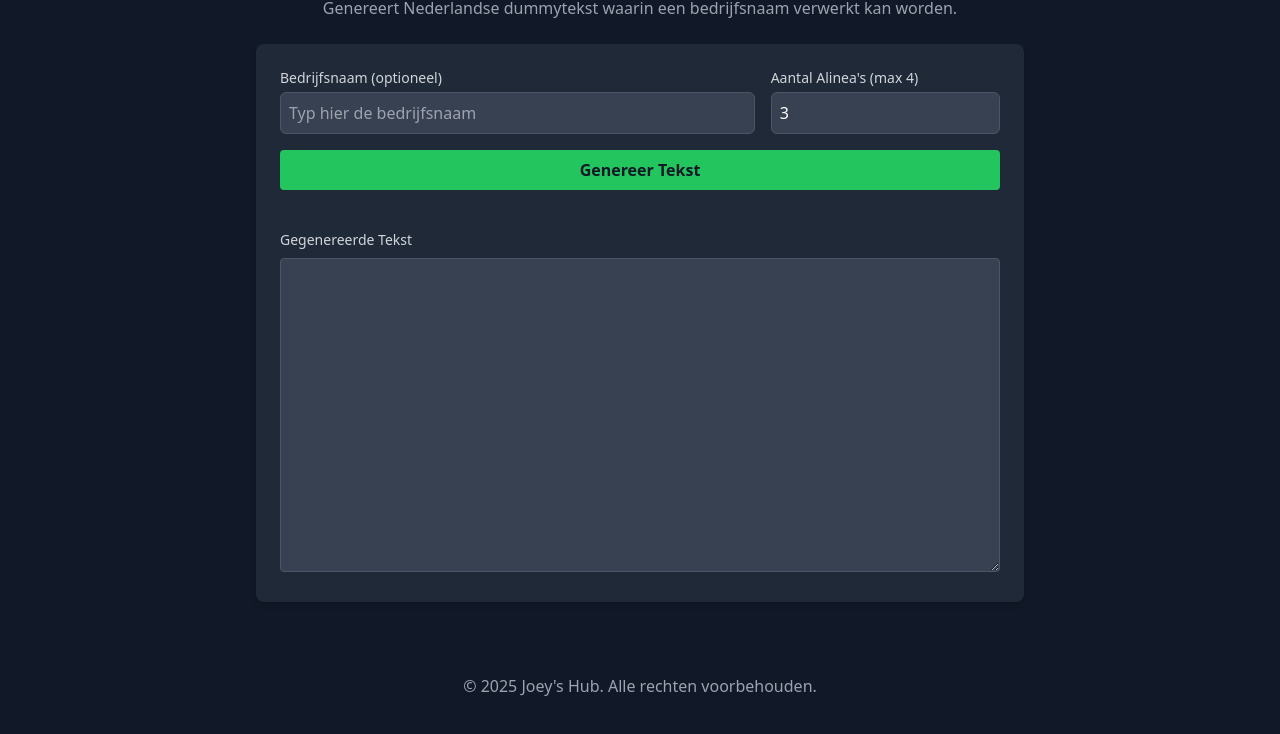
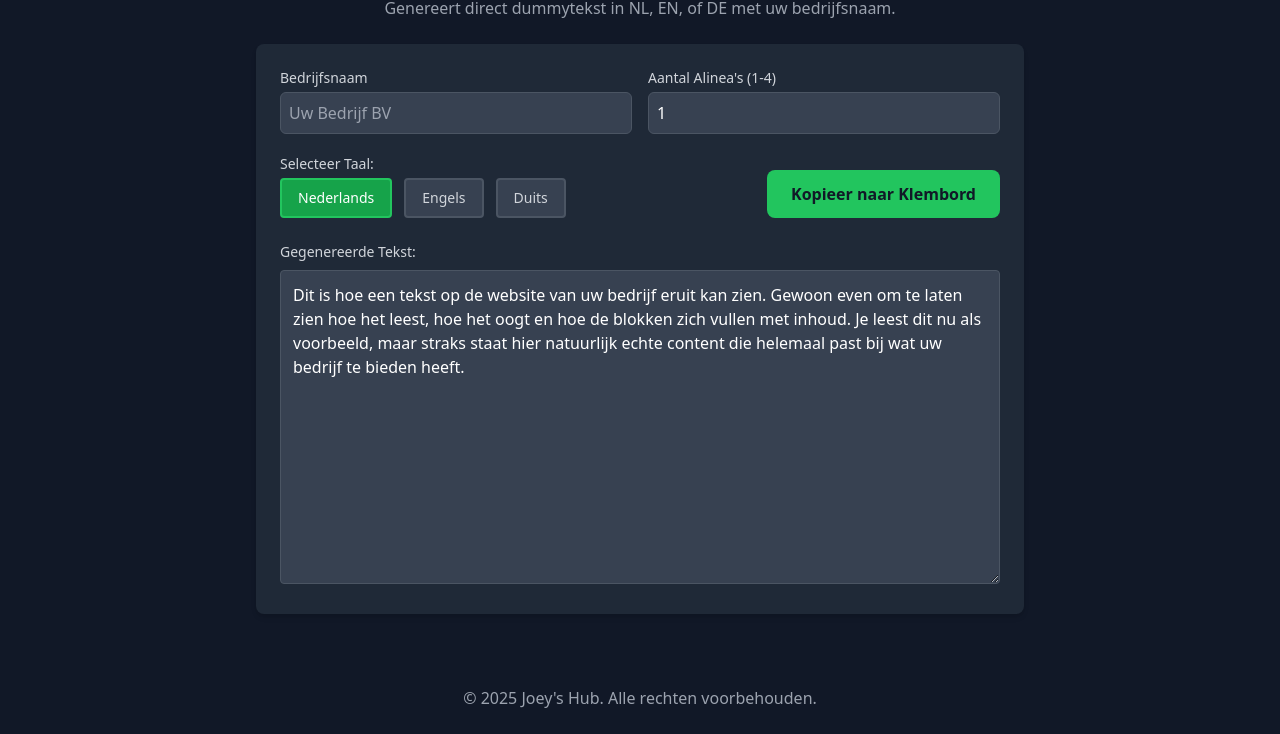
Before and after one commit to Joeydm6/joeyhub, a plain HTML site: page lorem-ipsum.html in a window 1280 px wide. Shown: the part 152-886 px from the top of the page. Drawn offline with nearby package versions, Linux system fonts and the light colour scheme.

Commit message:
Add files via upload

```diff
--- a/lorem-ipsum.html
+++ b/lorem-ipsum.html
@@ -3,71 +3,69 @@
 <head>
     <meta charset="UTF-8">
     <meta name="viewport" content="width=device-width, initial-scale=1.0">
-    <title>Lorem Ipsum Generator - Joey's Hub</title>
+    <title>Lorem Ipsum Generator (Multi-Language) - Joey's Hub</title>
     <script src="https://cdn.tailwindcss.com"></script>
     <style>
         /* Stijl voor actieve menu link */
        .nav-link.active {
            color: #68D391 !important; /* Tailwind green-400 */
            font-weight: bold !important;
+           border-bottom: 2px solid #68D391; /* Consistent met main.js */
        }
        textarea {
            resize: vertical;
+           min-height: 150px;
        }
+       /* Styling voor knoppen staat nu direct in HTML */
     </style>
 </head>
 <body class="bg-gray-900 text-white min-h-screen flex flex-col">
 
     <header class="bg-gray-800 shadow-lg sticky top-0 z-30">
-        <div class="container mx-auto px-4 py-3 flex justify-between items-center"> <div class="flex-shrink-0"> <a href="index.html" class="text-2xl font-bold text-green-400 hover:text-green-300 transition">Joey's Hub</a>
-            </div>
-
-            <div id="menu-container" class="hidden md:flex flex-1 justify-center items-center">
-                 </div>
-
-            <div class="md:hidden flex-shrink-0"> <button id="menu-toggle" class="text-white focus:outline-none z-40">
-                     <svg class="w-8 h-8" xmlns="http://www.w3.org/2000/svg" fill="none" viewBox="0 0 24 24" stroke="currentColor">
-                         <path stroke-linecap="round" stroke-linejoin="round" stroke-width="2" d="M4 6h16M4 12h16m-7 6h7" />
-                     </svg>
-                 </button>
-             </div>
+        <div class="container mx-auto px-4 py-3 flex justify-between items-center">
+            <div class="flex-shrink-0"><a href="index.html" class="text-2xl font-bold text-green-400 hover:text-green-300 transition">Joey's Hub</a></div>
+            <div id="menu-container" class="hidden md:flex flex-1 justify-center items-center"></div>
+            <div class="md:hidden flex-shrink-0"><button id="menu-toggle" class="text-white focus:outline-none z-40"><svg class="w-8 h-8" xmlns="http://www.w3.org/2000/svg" fill="none" viewBox="0 0 24 24" stroke="currentColor"><path stroke-linecap="round" stroke-linejoin="round" stroke-width="2" d="M4 6h16M4 12h16m-7 6h7" /></svg></button></div>
         </div>
-
-         <div id="mobile-menu-area" class="md:hidden">
-             </div>
+        <div id="mobile-menu-area" class="md:hidden"></div>
     </header>
 
     <main class="flex-grow container mx-auto px-4 py-12">
 
         <h2 class="text-3xl font-bold text-center mb-2">Lorem Ipsum Generator</h2>
-        <p class="text-center text-gray-400 mb-6">Genereert Nederlandse dummytekst waarin een bedrijfsnaam verwerkt kan worden.</p>
+        <p class="text-center text-gray-400 mb-6">Genereert direct dummytekst in NL, EN, of DE met uw bedrijfsnaam.</p>
 
         <div class="bg-gray-800 p-6 rounded-lg shadow-md mt-6 max-w-3xl mx-auto">
 
-             <div class="grid grid-cols-1 md:grid-cols-3 gap-4 mb-4 items-end">
-                <div class="md:col-span-2">
-                    <label for="companyName" class="block text-sm font-medium text-gray-300 mb-1">Bedrijfsnaam (optioneel)</label>
-                    <input type="text" id="companyName" placeholder="Typ hier de bedrijfsnaam"
+            <div class="grid grid-cols-1 md:grid-cols-2 gap-4 mb-4 items-end">
+                <div>
+                    <label for="companyName" class="block text-sm font-medium text-gray-300 mb-1">Bedrijfsnaam </label>
+                    <input type="text" id="companyName" placeholder="Uw Bedrijf BV"
                            class="w-full p-2 rounded-md bg-gray-700 text-white border border-gray-600 focus:ring-2 focus:ring-green-500 outline-none">
                 </div>
                  <div>
-                    <label for="numParagraphs" class="block text-sm font-medium text-gray-300 mb-1">Aantal Alinea's (max 4)</label>
-                    <input type="number" id="numParagraphs" value="3" min="1" max="4" class="w-full p-2 rounded-md bg-gray-700 text-white border border-gray-600 focus:ring-2 focus:ring-green-500 outline-none">
+                    <label for="numParagraphs" class="block text-sm font-medium text-gray-300 mb-1">Aantal Alinea's (1-4)</label>
+                    <input type="number" id="numParagraphs" value="1" min="1" max="4"
+                           class="w-full p-2 rounded-md bg-gray-700 text-white border border-gray-600 focus:ring-2 focus:ring-green-500 outline-none">
                  </div>
             </div>
 
-            <div class="flex flex-col sm:flex-row gap-4 mb-4">
-                <button id="generateButton" class="flex-1 bg-green-500 hover:bg-green-600 text-gray-900 font-bold py-2 px-6 rounded transition duration-300">
-                    Genereer Tekst
-                </button>
-                <button id="copyButton" class="flex-1 bg-blue-500 hover:bg-blue-600 text-white font-bold py-2 px-6 rounded transition duration-300 hidden">
-                    Kopieer naar Klembord
-                </button>
-            </div>
-             <p id="copyFeedback" class="text-sm text-center text-green-400 h-4 mb-2"></p> <div>
-                 <label for="outputLorem" class="block text-sm font-medium text-gray-300 mb-1">Gegenereerde Tekst</label>
-                 <textarea id="outputLorem" rows="12" readonly
-                           class="w-full p-3 bg-gray-700 text-white rounded mt-1 border border-gray-600 focus:outline-none"></textarea>
+            <div class="flex flex-col md:flex-row md:justify-between md:items-end gap-4 mb-6"> <div class="flex-1 min-w-0"> <label class="block text-sm font-medium text-gray-300 mb-1">Selecteer Taal:</label>
+                    <div id="languageSelection" class="flex flex-wrap gap-3">
+                       <button id="langBtnNl" data-lang="nl" class="lang-button px-4 py-2 rounded text-sm font-medium border-2 transition duration-150">Nederlands</button>
+                       <button id="langBtnEn" data-lang="en" class="lang-button px-4 py-2 rounded text-sm font-medium border-2 transition duration-150">Engels</button>
+                       <button id="langBtnDe" data-lang="de" class="lang-button px-4 py-2 rounded text-sm font-medium border-2 transition duration-150">Duits</button>
+                    </div>
+                </div>
+
+                <div class="text-right flex-shrink-0 w-full md:w-auto mt-4 md:mt-0"> <p id="copyFeedback" class="text-sm text-green-400 h-4 mb-1"></p> <button id="copyButton" class="w-full md:w-auto bg-green-500 hover:bg-green-600 text-gray-900 font-bold py-3 px-6 rounded-lg transition duration-300 ease-in-out disabled:bg-gray-500 disabled:cursor-not-allowed hidden">
+                         Kopieer naar Klembord
+                     </button>
+                </div>
+
+            </div> <div>
+                 <label for="outputLorem" class="block text-sm font-medium text-gray-300 mb-1">Gegenereerde Tekst:</label>
+                 <textarea id="outputLorem" rows="12" readonly class="w-full p-3 bg-gray-700 text-white rounded mt-1 border border-gray-600 focus:outline-none"></textarea>
              </div>
 
         </div> </main>
@@ -77,71 +75,77 @@
     </footer>
 
     <script>
-        // --- VASTE ALINEA'S DATABASE ---
-        // Gebruik [bedrijfsnaam] als placeholder
-        const paragraphs = [
-            "Dit is hoe een tekst op de website van [bedrijfsnaam] eruit kan zien. Gewoon even om te laten zien hoe het leest, hoe het oogt en hoe de blokken zich vullen met inhoud. Je leest dit nu als voorbeeld, maar straks staat hier natuurlijk echte content die helemaal past bij wat [bedrijfsnaam] te bieden heeft.",
-            "Op deze plek krijg je straks meer gevoel bij de sfeer, de toon en de boodschap van [bedrijfsnaam]. Voor nu is dit vooral bedoeld om te laten zien hoe een stuk tekst eruitziet in combinatie met het ontwerp. Niet te lang, niet te kort, precies goed om de ruimte op een natuurlijke manier op te vullen.",
-            "Je merkt misschien dat de zinnen logisch in elkaar overlopen en dat er wat afwisseling zit in lengte en ritme. Dat helpt straks ook als de echte teksten worden geschreven: het moet prettig lezen, zonder dat je afdwaalt.",
-            "Voor nu hoef je er verder niks mee te doen — deze tekst is er alleen maar om het geheel wat meer leven te geven. Straks wordt hij vervangen door iets wat echt raakt, iets wat klopt. Maar dit werkt alvast prima als tussenstap."
-        ];
+        // --- Alinea Database per Taal ---
+        const textData = {
+             nl: [ "Dit is hoe een tekst op de website van [bedrijfsnaam] eruit kan zien. Gewoon even om te laten zien hoe het leest, hoe het oogt en hoe de blokken zich vullen met inhoud. Je leest dit nu als voorbeeld, maar straks staat hier natuurlijk echte content die helemaal past bij wat [bedrijfsnaam] te bieden heeft.", "Op deze plek krijg je straks meer gevoel bij de sfeer, de toon en de boodschap van [bedrijfsnaam]. Voor nu is dit vooral bedoeld om te laten zien hoe een stuk tekst eruitziet in combinatie met het ontwerp. Niet te lang, niet te kort, precies goed om de ruimte op een natuurlijke manier op te vullen.", "Je merkt misschien dat de zinnen logisch in elkaar overlopen en dat er wat afwisseling zit in lengte en ritme. Dat helpt straks ook als de echte teksten worden geschreven: het moet prettig lezen, zonder dat je afdwaalt.", "Voor nu hoef je er verder niks mee te doen — deze tekst is er alleen maar om het geheel wat meer leven te geven. Straks wordt hij vervangen door iets wat echt raakt, iets wat klopt. Maar dit werkt alvast prima als tussenstap." ],
+             en: [ "This is how text on the [bedrijfsnaam] website might look. Just to show how it reads, how it appears, and how blocks fill with content. You are reading this as an example now, but soon real content will be here that perfectly matches what [bedrijfsnaam] offers.", "Here you will soon get a better feel for the atmosphere, tone, and message of [bedrijfsnaam]. For now, this is mainly intended to show how a piece of text looks in combination with the design. Not too long, not too short, just right to fill the space naturally.", "You might notice that the sentences flow logically and that there is some variation in length and rhythm. This will also help when the real texts are written: it should be pleasant to read without getting lost.", "For now, you don't need to do anything with this — this text is only here to give the whole thing a bit more life. Soon it will be replaced by something that truly resonates, something that fits. But this works fine as an intermediate step." ],
+             de: [ "So könnte ein Text auf der Website von [bedrijfsnaam] aussehen. Nur um zu zeigen, wie er sich liest, wie er wirkt und wie sich Blöcke mit Inhalt füllen. Sie lesen dies jetzt als Beispiel, aber bald wird hier echter Inhalt stehen, der perfekt zu dem passt, was [bedrijfsnaam] anbietet.", "An dieser Stelle bekommen Sie bald ein besseres Gefühl für die Atmosphäre, den Ton und die Botschaft von [bedrijfsnaam]. Vorerst dient dies hauptsächlich dazu zu zeigen, wie ein Textabschnitt im Zusammenspiel mit dem Design aussieht. Nicht zu lang, nicht zu kurz, genau richtig, um den Raum auf natürliche Weise zu füllen.", "Sie bemerken vielleicht, dass die Sätze logisch ineinander übergehen und eine gewisse Abwechslung in Länge und Rhythmus aufweisen. Das hilft auch später beim Schreiben der echten Texte: Es soll angenehm zu lesen sein, ohne dass man abschweift.", "Vorerst brauchen Sie nichts weiter damit zu tun – dieser Text ist nur dazu da, dem Ganzen etwas mehr Leben einzuhauchen. Bald wird er durch etwas ersetzt, das wirklich anspricht, etwas, das stimmig ist. Aber als Zwischenschritt funktioniert das bereits prima." ]
+          };
 
-        // --- Element Referenties --- (worden gevuld in DOMContentLoaded)
-        let companyNameInput, numParagraphsInput, generateButton, outputLoremTextarea, copyButton, copyFeedbackP;
+        // --- Globale Variabelen ---
+        let currentLanguage = 'nl';
 
-        // --- AANGEPASTE GENERATOR FUNCTIE ---
-        function generateLoremIpsum() {
-            const companyName = companyNameInput.value.trim() || "uw bedrijf"; // Default naam
-            let numParagraphs = parseInt(numParagraphsInput.value) || 1; // Default 1 bij fout
+        // --- Element Referenties ---
+        let companyNameInput, numParagraphsInput, outputLoremTextarea, copyButton, copyFeedbackP, languageButtons;
 
-            // Zorg dat het aantal binnen 1-4 blijft
-            numParagraphs = Math.max(1, Math.min(numParagraphs, 4));
-            numParagraphsInput.value = numParagraphs; // Update input veld als waarde buiten bereik was
-
-            let resultText = "";
-
-            // Selecteer de eerste 'numParagraphs' alinea's uit de array
-            const selectedParagraphs = paragraphs.slice(0, numParagraphs);
-
-            // Vervang placeholder in elke geselecteerde alinea en voeg samen
-            resultText = selectedParagraphs
-                .map(p => p.replaceAll("[bedrijfsnaam]", companyName)) // Vervang placeholder
-                .join("\n\n"); // Voeg samen met dubbele newline
-
-            outputLoremTextarea.value = resultText; // Zet tekst in textarea
-            if (copyButton) copyButton.classList.remove('hidden'); // Maak kopieerknop zichtbaar
-            if (copyFeedbackP) copyFeedbackP.textContent = ''; // Reset feedback
+        // --- Functies ---
+        function setLanguage(langCode) {
+            console.log('Setting language to:', langCode);
+            if (!textData[langCode] || !languageButtons) { console.error('setLanguage: Missing data or buttons'); return; }
+            currentLanguage = langCode;
+            const activeClassString = 'bg-green-600 border-green-500 text-white cursor-default pointer-events-none';
+            const inactiveClassString = 'bg-gray-700 border-gray-600 text-gray-300 hover:bg-gray-600 hover:border-gray-500';
+            languageButtons.forEach(btn => {
+                btn.classList.remove(...activeClassString.split(' '), ...inactiveClassString.split(' '));
+                if (btn.dataset.lang === langCode) { btn.classList.add(...activeClassString.split(' ')); }
+                else { btn.classList.add(...inactiveClassString.split(' ')); }
+            });
+            generateLoremIpsum();
         }
 
-        // --- Kopieer Functie (ongewijzigd) ---
-        function copyToClipboard() {
-            if (!navigator.clipboard) {
-                try {
-                    outputLoremTextarea.select(); document.execCommand('copy');
-                    if (copyFeedbackP) copyFeedbackP.textContent = 'Tekst gekopieerd (fallback)!';
-                 } catch (err) { console.error('Fallback copy failed', err); if (copyFeedbackP) copyFeedbackP.textContent = 'Kopiëren mislukt.'; } return; }
-            navigator.clipboard.writeText(outputLoremTextarea.value).then(() => {
-                 if (copyButton) { const originalText = copyButton.textContent; copyButton.textContent = 'Gekopieerd!'; copyButton.disabled = true; if (copyFeedbackP) copyFeedbackP.textContent = '';
-                      setTimeout(() => { copyButton.textContent = originalText; copyButton.disabled = false; }, 1500); }
-             }).catch(err => { console.error('Async: Could not copy text: ', err); if (copyFeedbackP) copyFeedbackP.textContent = 'Kopiëren mislukt.'; alert('Kon de tekst niet naar het klembord kopiëren.'); });
+        function generateLoremIpsum() {
+            console.log('generateLoremIpsum called for language:', currentLanguage);
+            if (!companyNameInput || !numParagraphsInput || !outputLoremTextarea || !copyButton || !copyFeedbackP || !textData[currentLanguage]) { console.error('generateLoremIpsum: Missing elements/data'); return; }
+            console.log('generateLoremIpsum: All elements/data OK.');
+            const companyName = companyNameInput.value.trim() || "uw bedrijf";
+            let numParagraphs = parseInt(numParagraphsInput.value) || 1;
+            numParagraphs = Math.max(1, Math.min(numParagraphs, 4));
+             if (parseInt(numParagraphsInput.value) !== numParagraphs) { numParagraphsInput.value = numParagraphs; }
+            const paragraphsForLang = textData[currentLanguage];
+             if (!paragraphsForLang) { console.error("No data for lang:", currentLanguage); return; }
+             const selectedParagraphs = paragraphsForLang.slice(0, numParagraphs);
+            const resultText = selectedParagraphs.map(p => p.replaceAll ? p.replaceAll("[bedrijfsnaam]", companyName) : p.replace(/\[bedrijfsnaam\]/g, companyName) ).join("\n\n");
+             console.log('Generated text length:', resultText.length);
+            outputLoremTextarea.value = resultText.trim();
+            copyButton.classList.remove('hidden');
+            copyFeedbackP.textContent = '';
         }
 
-        // --- Initialisatie en Event Listeners (ongewijzigd) ---
+        function copyToClipboard() { if(!navigator.clipboard){try{outputLoremTextarea.select();document.execCommand('copy');if(copyFeedbackP)copyFeedbackP.textContent='Gekopieerd!(fallback)';}catch(err){console.error('Fallback copy failed',err);if(copyFeedbackP)copyFeedbackP.textContent='Kopiëren mislukt.';}return;}navigator.clipboard.writeText(outputLoremTextarea.value).then(()=>{if(copyButton&&copyFeedbackP){const oT='Kopieer naar Klembord';copyButton.textContent='Gekopieerd!';copyButton.disabled=true;copyFeedbackP.textContent='';setTimeout(()=>{copyButton.textContent=oT;copyButton.disabled=false;},1500);}}).catch(err=>{console.error('Async: Could not copy text: ',err);if(copyFeedbackP)copyFeedbackP.textContent='Kopiëren mislukt.';alert('Kon de tekst niet kopiëren.');setTimeout(()=>{if(copyFeedbackP)copyFeedbackP.textContent='';},3000);}); }
+
+        // --- Initialisatie en Event Listeners ---
         document.addEventListener('DOMContentLoaded', () => {
+            console.log('DOM Loaded');
             companyNameInput = document.getElementById('companyName');
             numParagraphsInput = document.getElementById('numParagraphs');
-            generateButton = document.getElementById('generateButton');
             outputLoremTextarea = document.getElementById('outputLorem');
             copyButton = document.getElementById('copyButton');
             copyFeedbackP = document.getElementById('copyFeedback');
-            if (!companyNameInput || !numParagraphsInput || !generateButton || !outputLoremTextarea || !copyButton || !copyFeedbackP) { console.error("Elementen voor Lorem Ipsum generator niet gevonden!"); return; }
-            generateButton.addEventListener('click', generateLoremIpsum);
+            languageButtons = document.querySelectorAll('#languageSelection .lang-button');
+            console.log('Language buttons found:', languageButtons.length);
+            if (!companyNameInput || !numParagraphsInput || !outputLoremTextarea || !copyButton || !copyFeedbackP || languageButtons.length === 0) {
+                console.error("Een of meer HTML elementen voor de Lorem Ipsum generator zijn NIET gevonden!"); return; }
             copyButton.addEventListener('click', copyToClipboard);
-            const yearSpan = document.getElementById('current-year');
-            if (yearSpan) yearSpan.textContent = new Date().getFullYear();
-            // Optioneel: genereer meteen bij laden?
-            // generateLoremIpsum();
-         });
+            companyNameInput.addEventListener('input', generateLoremIpsum); // Live update
+            numParagraphsInput.addEventListener('input', generateLoremIpsum); // Live update
+            languageButtons.forEach(button => {
+                button.addEventListener('click', (event) => {
+                     if (!event.target.classList.contains('bg-green-600')) { setLanguage(event.target.dataset.lang); } }); });
+            console.log('Event listeners added');
+            const yearSpan = document.getElementById('current-year'); if (yearSpan) yearSpan.textContent = new Date().getFullYear();
+            console.log('Setting initial language and generating text...');
+            setLanguage(currentLanguage);
+        });
     </script>
 
     <script src="main.js"></script>
```
